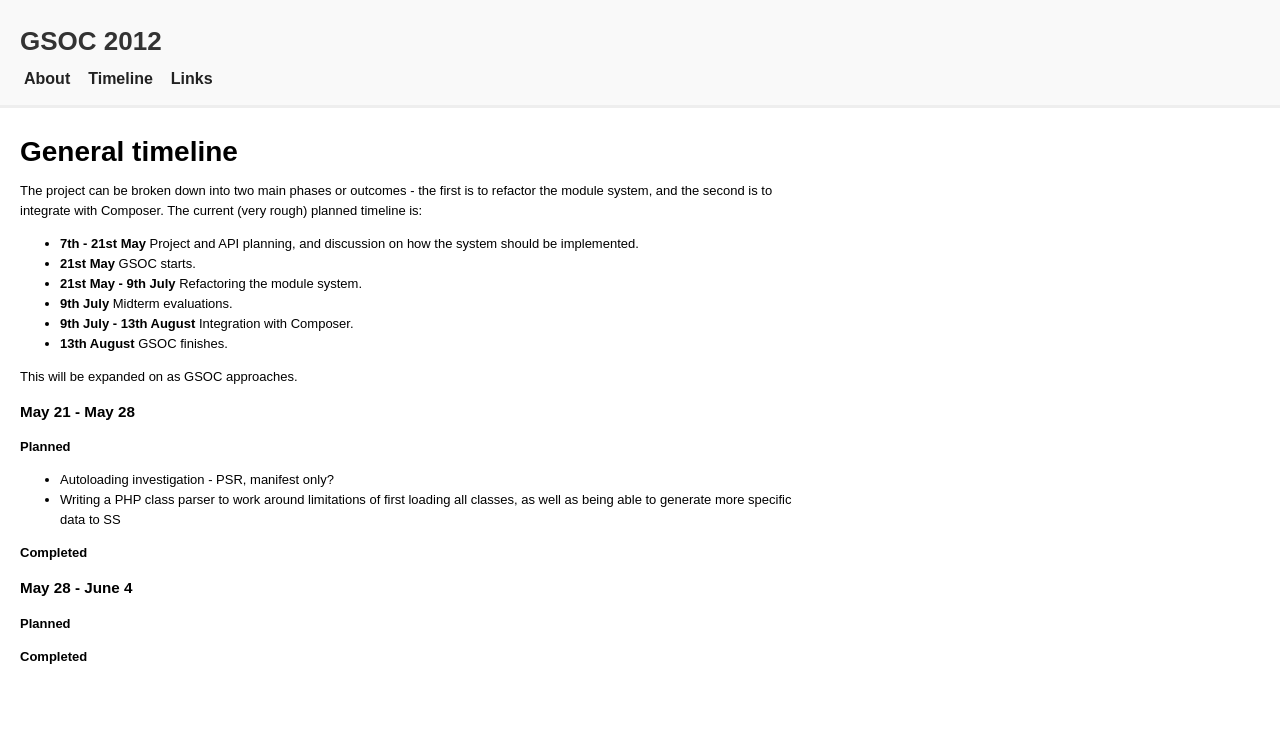
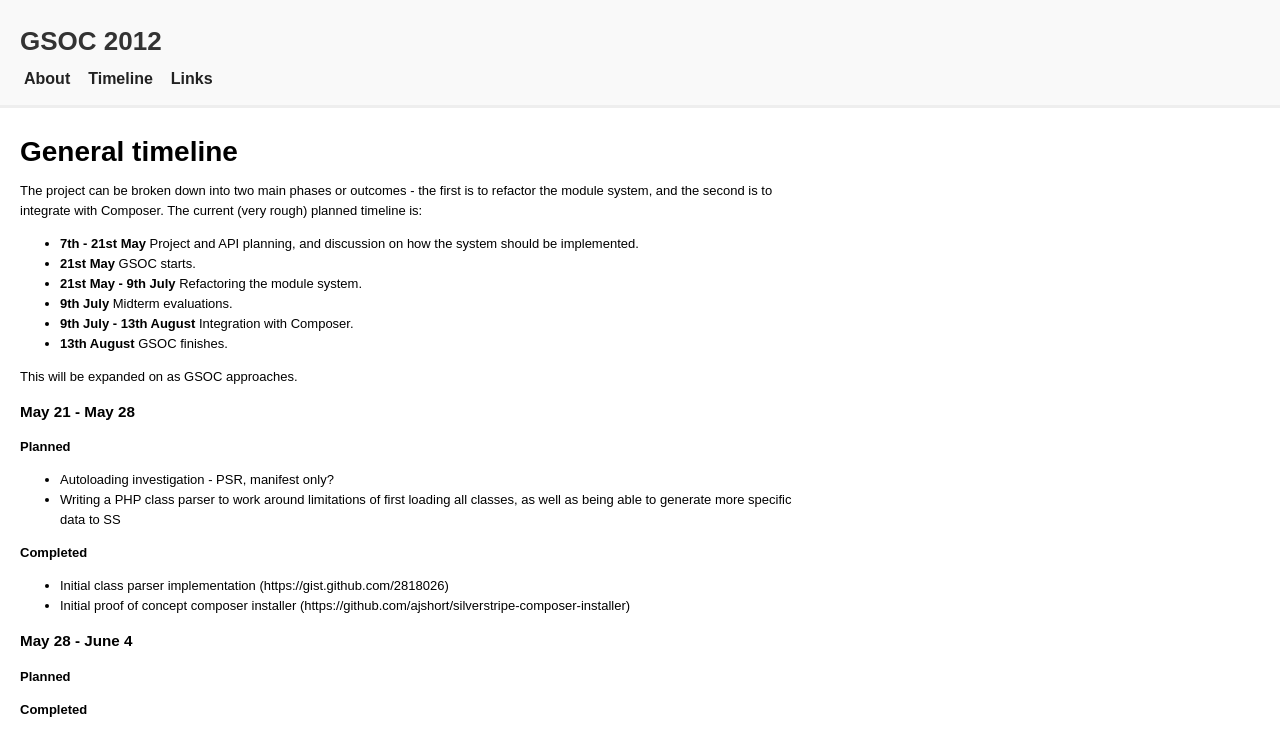
Before and after one commit to ajshort/gsoc, a Jekyll site: the page built from timeline.md, in a window 1280 px wide. Shown: the top 756 px of the page. Built offline with Jekyll 4.4.1, drawn with Linux system fonts in a browser that asks for light colours.

Commit message:
Added complete for the first week.

```diff
--- a/timeline.md
+++ b/timeline.md
@@ -29,6 +29,9 @@ This will be expanded on as GSOC approaches.
 
 **Completed**
 
+* Initial class parser implementation (https://gist.github.com/2818026)
+* Initial proof of concept composer installer (https://github.com/ajshort/silverstripe-composer-installer)
+
 ### May 28 - June 4
 
 **Planned**
```
